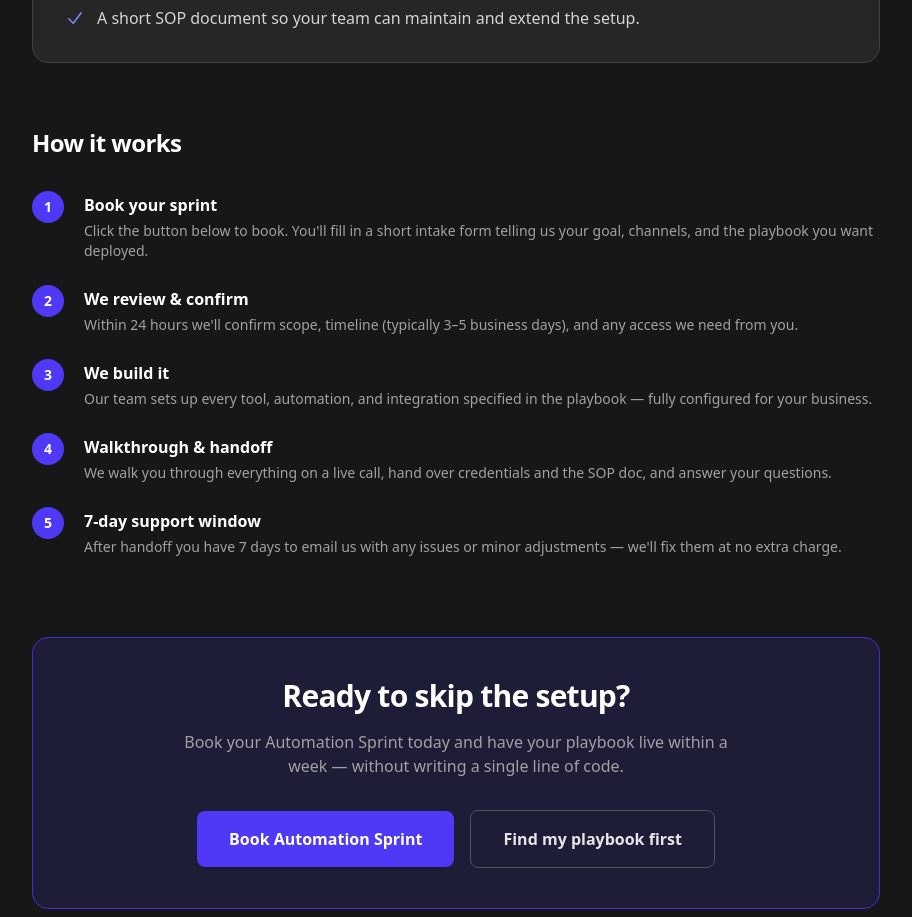
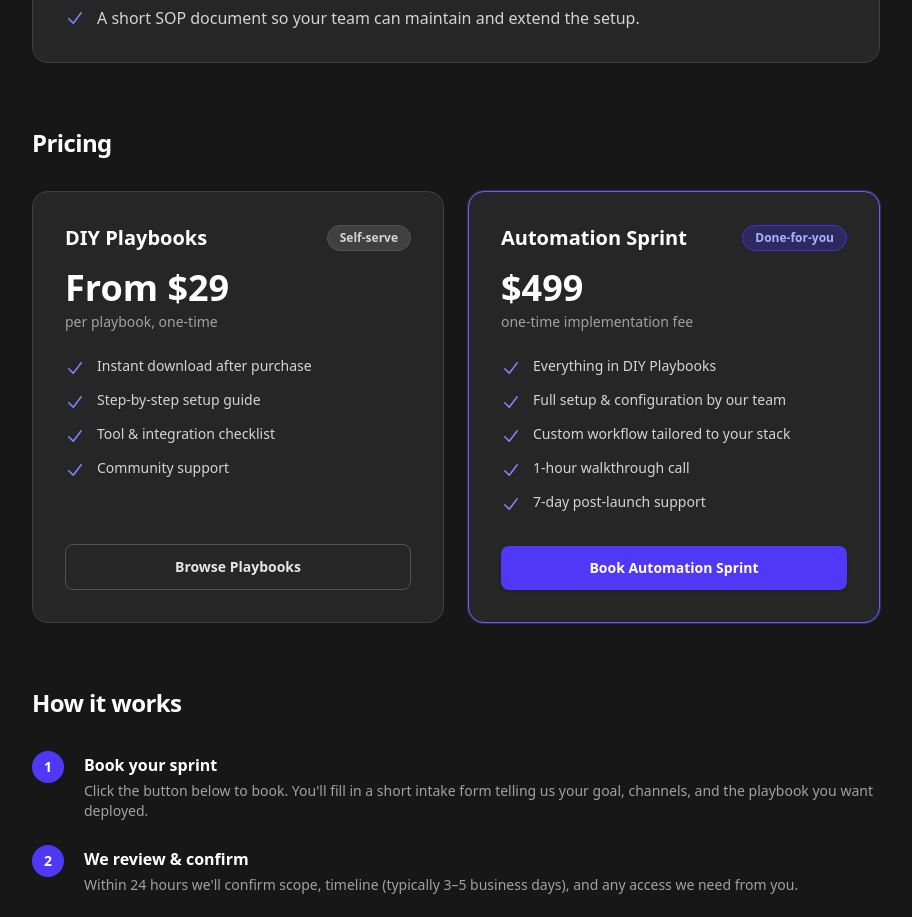
Before and after one commit to rahulsoni25/WorkflowStacks-Kilo-Edition, a Next.js app: page /automation-sprint in a window 1280 px wide. Shown: the part 1160-2077 px from the top of the page, without its empty margins (184-1096 px from the left). Built offline with nearby package versions, Linux system fonts and the light colour scheme.

Commit message:
feat: add pricing section to automation-sprint, add-on text to playbook detail, update docs/pro.md with plans and feature matrix

```diff
--- a/src/app/automation-sprint/page.tsx
+++ b/src/app/automation-sprint/page.tsx
@@ -158,6 +158,81 @@ export default function AutomationSprintPage() {
             </div>
           </section>
 
+          {/* Pricing */}
+          <section>
+            <h2 className="text-2xl font-bold tracking-tight mb-8">
+              Pricing
+            </h2>
+            <div className="grid grid-cols-1 md:grid-cols-2 gap-6">
+              {/* Card A – DIY Playbooks */}
+              <div className="rounded-2xl border border-neutral-700 bg-neutral-800 p-8 flex flex-col">
+                <div className="flex items-center justify-between mb-4">
+                  <h3 className="text-xl font-bold">DIY Playbooks</h3>
+                  <span className="rounded-full bg-neutral-700 border border-neutral-600 px-3 py-1 text-xs font-semibold text-neutral-300">
+                    Self-serve
+                  </span>
+                </div>
+                <div className="mb-1">
+                  <span className="text-4xl font-extrabold">From $29</span>
+                </div>
+                <p className="text-sm text-neutral-400 mb-6">per playbook, one-time</p>
+                <ul className="space-y-3 mb-8 flex-1">
+                  {[
+                    "Instant download after purchase",
+                    "Step-by-step setup guide",
+                    "Tool & integration checklist",
+                    "Community support",
+                  ].map((item, i) => (
+                    <li key={i} className="flex items-start gap-3 text-neutral-300 text-sm">
+                      <CheckIcon />
+                      <span>{item}</span>
+                    </li>
+                  ))}
+                </ul>
+                <Link
+                  href="/playbooks"
+                  className="inline-flex items-center justify-center rounded-lg border border-neutral-600 px-6 py-3 text-sm font-semibold text-neutral-200 hover:border-neutral-400 hover:text-white transition-colors"
+                >
+                  Browse Playbooks
+                </Link>
+              </div>
+
+              {/* Card B – Automation Sprint (featured) */}
+              <div className="rounded-2xl border border-indigo-500 bg-neutral-800 p-8 flex flex-col ring-1 ring-indigo-500/30">
+                <div className="flex items-center justify-between mb-4">
+                  <h3 className="text-xl font-bold">Automation Sprint</h3>
+                  <span className="rounded-full bg-indigo-900/60 border border-indigo-700 px-3 py-1 text-xs font-semibold text-indigo-300">
+                    Done-for-you
+                  </span>
+                </div>
+                <div className="mb-1">
+                  <span className="text-4xl font-extrabold">$499</span>
+                </div>
+                <p className="text-sm text-neutral-400 mb-6">one-time implementation fee</p>
+                <ul className="space-y-3 mb-8 flex-1">
+                  {[
+                    "Everything in DIY Playbooks",
+                    "Full setup & configuration by our team",
+                    "Custom workflow tailored to your stack",
+                    "1-hour walkthrough call",
+                    "7-day post-launch support",
+                  ].map((item, i) => (
+                    <li key={i} className="flex items-start gap-3 text-neutral-300 text-sm">
+                      <CheckIcon />
+                      <span>{item}</span>
+                    </li>
+                  ))}
+                </ul>
+                <a
+                  href="https://placeholder.example.com/book-automation-sprint"
+                  className="inline-flex items-center justify-center rounded-lg bg-indigo-600 px-6 py-3 text-sm font-semibold text-white shadow-sm hover:bg-indigo-500 focus-visible:outline focus-visible:outline-2 focus-visible:outline-offset-2 focus-visible:outline-indigo-600 transition-colors"
+                >
+                  Book Automation Sprint
+                </a>
+              </div>
+            </div>
+          </section>
+
           {/* How it works */}
           <section>
             <h2 className="text-2xl font-bold tracking-tight mb-8">
--- a/src/app/playbooks/[slug]/page.tsx
+++ b/src/app/playbooks/[slug]/page.tsx
@@ -196,6 +196,14 @@ export default function PlaybookDetailPage({
                   Get this playbook
                 </a>
 
+                <p className="mt-3 text-sm text-neutral-400 text-center">
+                  Need help implementing?{" "}
+                  <Link href="/automation-sprint" className="text-indigo-400 hover:text-indigo-300 underline">
+                    Automation Sprint
+                  </Link>{" "}
+                  available as a done-for-you add-on.
+                </p>
+
                 {/* Secondary CTA */}
                 <Link
                   href="/automation-sprint"
```
Also changed, not shown: .kilocode/rules/memory-bank/context.md, 1 other file (tests, documents, lock files or other folders).
